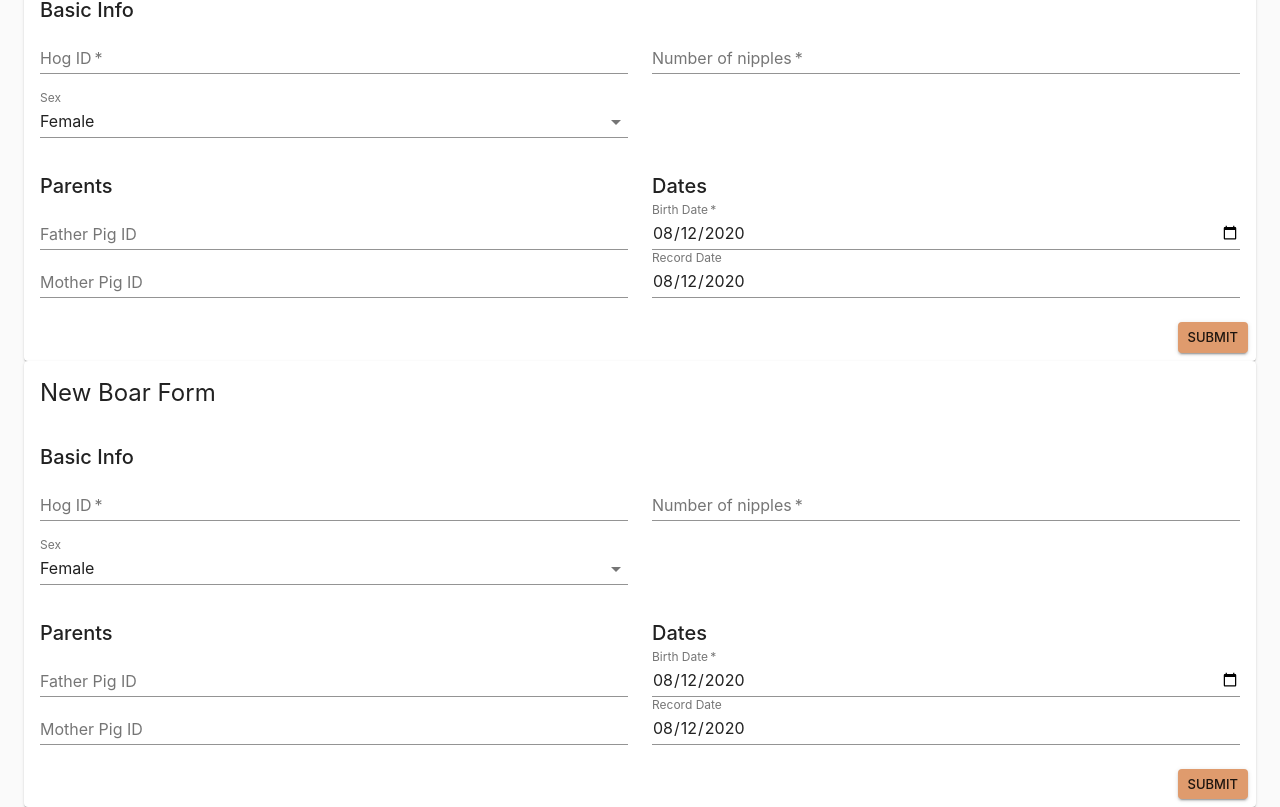
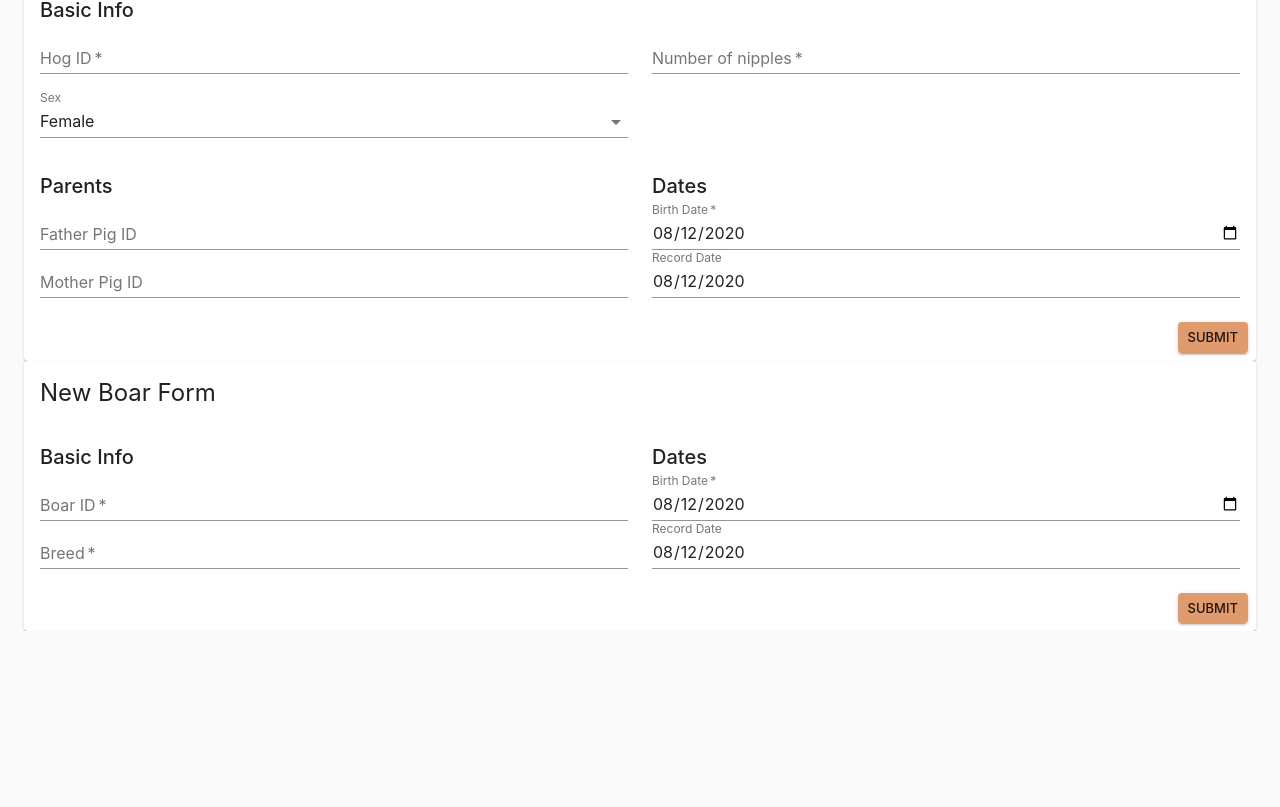
Before and after one commit to bldulam1/dulam-farms, a React (Create React App) app: page /piggery in a window 1280 px wide. Shown: the part 631-1438 px from the top of the page. After the commit the page ends 1262 px from the top, so only its background shows below. Built offline with nearby package versions, Linux system fonts and the light colour scheme.

Commit message:
boar breed

```diff
--- a/src/components/Pages/Piggery/Forms/BoarEntry.tsx
+++ b/src/components/Pages/Piggery/Forms/BoarEntry.tsx
@@ -6,21 +6,16 @@ import CardActions from '@material-ui/core/CardActions'
 import CardContent from '@material-ui/core/CardContent'
 import CardHeader from '@material-ui/core/CardHeader'
 import Grid from '@material-ui/core/Grid'
-import MenuItem from '@material-ui/core/MenuItem'
 import React from 'react'
-import ReactHookFormSelect from './ReactHookFormSelect'
 import TextField from '@material-ui/core/TextField'
 import Typography from '@material-ui/core/Typography'
 import { yyyyMMdd } from './Forms.util'
 
 interface IHogEntry {
-  hogId: string
+  boarId: string
   birthDate: string
   recordDate: string
-  fatherPigID: string
-  motherPigID: string
-  sex: 'Male' | 'Female'
-  nipplesCount: number
+  breed: string
 }
 
 export default () => {
@@ -51,52 +46,23 @@ export default () => {
       <form onSubmit={handleSubmit(onSubmit)}>
         <CardHeader title="New Boar Form" />
         <CardContent>
-          <Typography variant="h6">Basic Info</Typography>
-
           <Grid container spacing={3}>
             <Grid item xs={12} sm={6}>
+              <Typography variant="h6">Basic Info</Typography>
               <Controller
-                name="hogId"
-                label="Hog ID"
+                name="boarId"
+                label="Boar ID"
                 required
                 {...parentsControlProps}
               />
-              <ReactHookFormSelect
-                id="sex"
-                name="sex"
-                label="Sex"
-                control={control}
-                defaultValue="Female"
-                margin="normal"
-                fullWidth
-              >
-                <MenuItem value="Male">Male</MenuItem>
-                <MenuItem value="Female">Female</MenuItem>
-              </ReactHookFormSelect>
-            </Grid>
-
-            <Grid item xs={12} sm={6}>
               <Controller
-                name="nipplesCount"
-                label="Number of nipples"
-                type="number"
+                name="breed"
+                label="Breed"
                 required
                 {...parentsControlProps}
               />
             </Grid>
-            <Grid item xs={12} sm={6}>
-              <Typography variant="h6">Parents</Typography>
-              <Controller
-                name="fatherPigID"
-                label="Father Pig ID"
-                {...parentsControlProps}
-              />
-              <Controller
-                name="motherPigID"
-                label="Mother Pig ID"
-                {...parentsControlProps}
-              />
-            </Grid>
+
             <Grid item xs={12} sm={6}>
               <Typography variant="h6">Dates</Typography>
               <Controller
```
